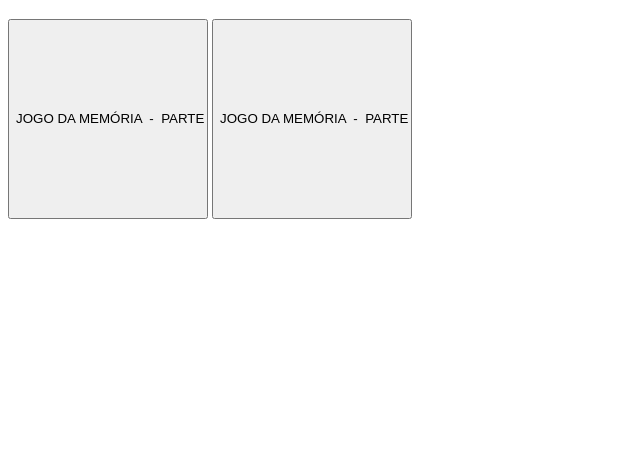
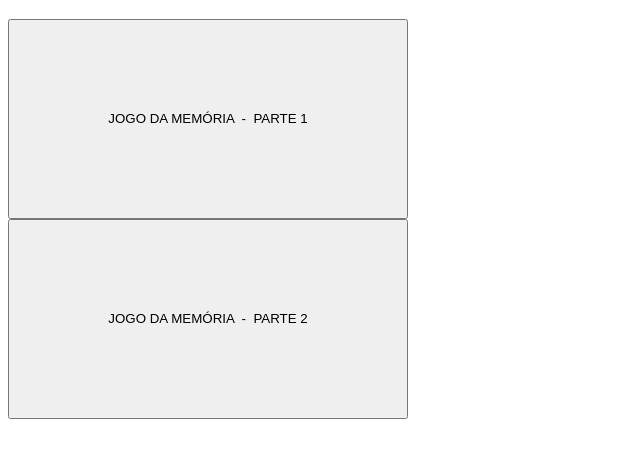
Before and after one commit to gicelina/memoria2, a plain HTML site: page index.html in a window 1280 px wide. Shown: the part 61-518 px from the top of the page, without its empty margins (0-640 px from the left). Drawn offline with Linux system fonts and the light colour scheme.

Commit message:
Update index.html

```diff
--- a/index.html
+++ b/index.html
@@ -8,9 +8,10 @@
 </head>
 <body>
   <h1>JOGO DA MEMÓRIA</h1>
-<input type=button style="height:200px;width:200px" onClick="location.href='memoria2021/1/index.html'"
+<input type=button style="height:200px;width:400px" onClick="location.href='memoria2021/1/index.html'"
  value='JOGO DA MEMÓRIA  -  PARTE 1'>
-<input type=button style="height:200px;width:200px" onClick="location.href='memoria2021/2/index.html'"
+  <br>
+<input type=button style="height:200px;width:400px" onClick="location.href='memoria2021/2/index.html'"
  value='JOGO DA MEMÓRIA  -  PARTE 2'>
 </body>
 </html>
```
